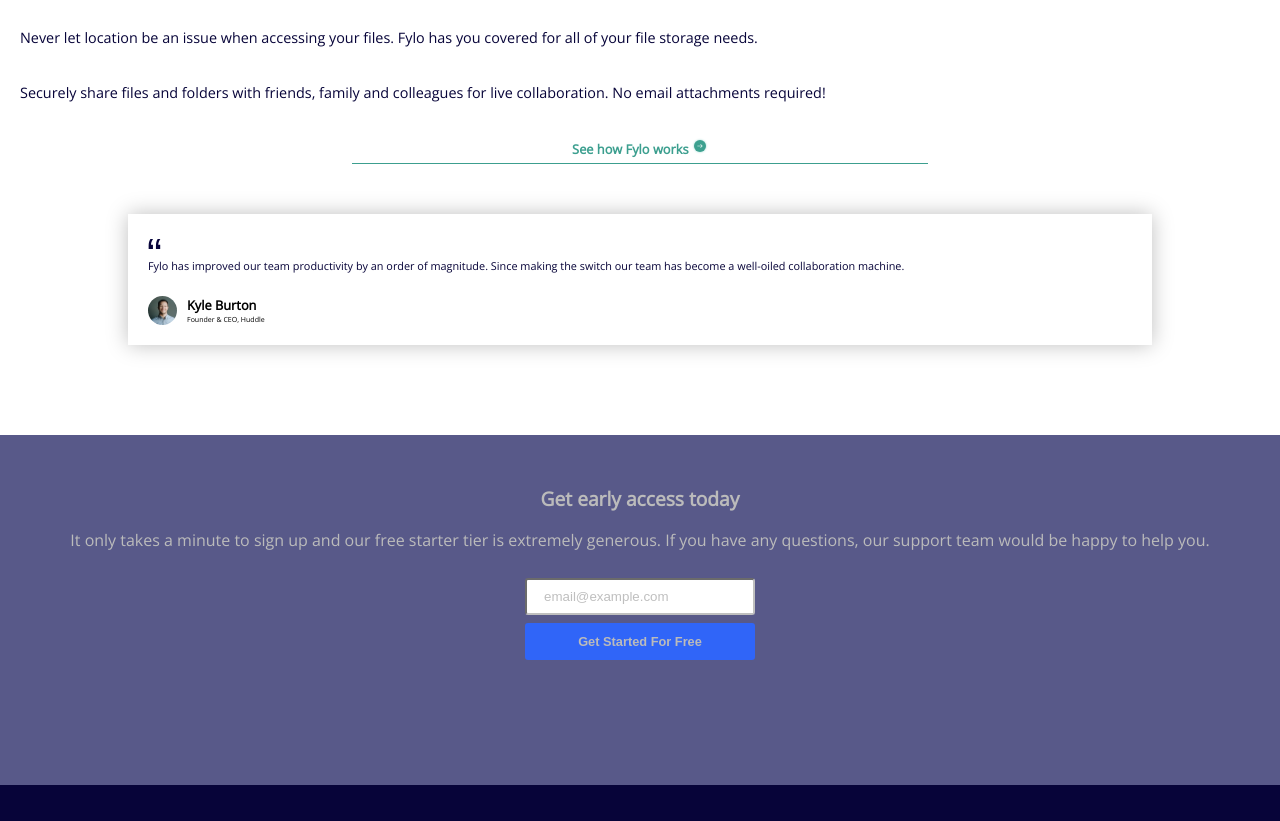
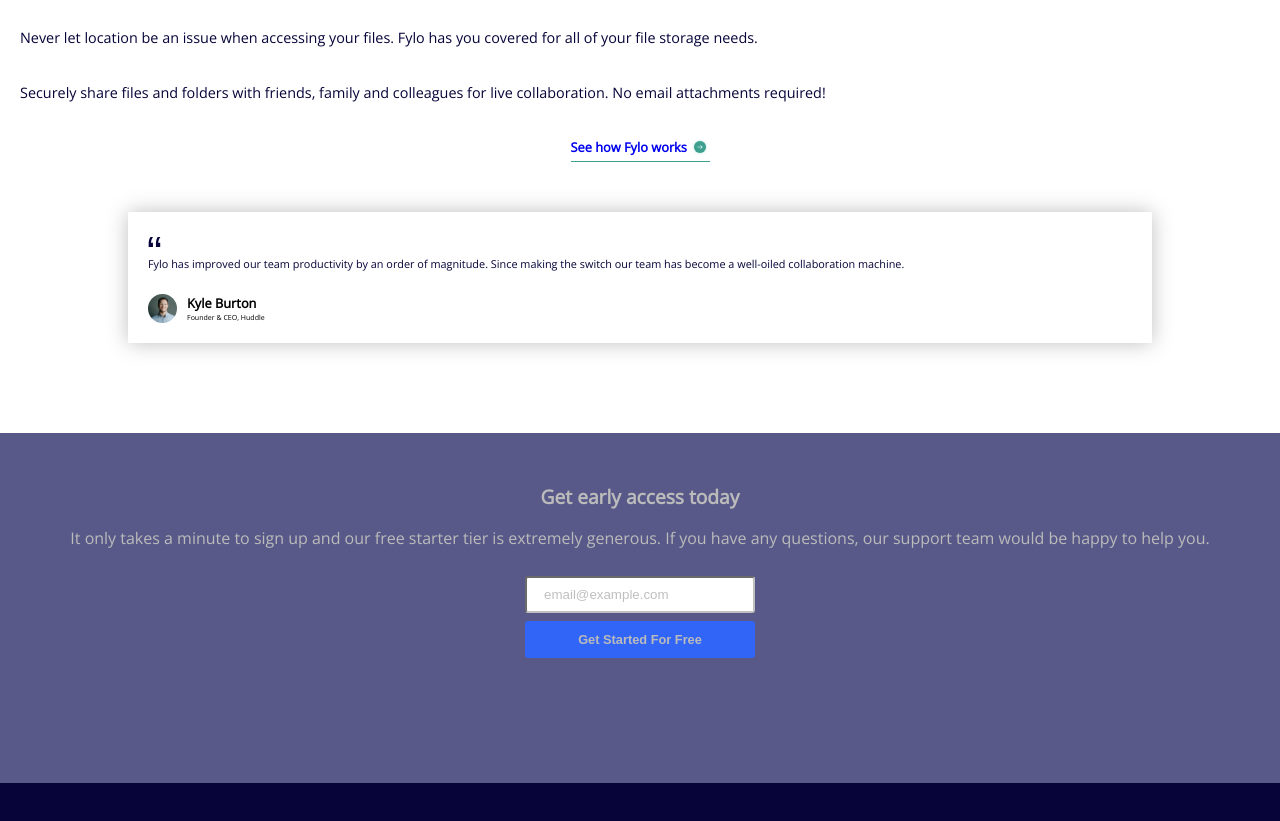
Before and after one commit to pablotebb/Fylo_landing_page_with_two_column_layout, a plain HTML site: page index.html in a window 1280 px wide. Shown: the part 2460-3281 px from the top of the page. Drawn offline with nearby package versions, Linux system fonts and the light colour scheme.

Commit message:
new link

```diff
--- a/index.html
+++ b/index.html
@@ -79,10 +79,10 @@
             Securely share files and folders with friends, family and colleagues
             for live collaboration. No email attachments required!
           </p>
-          <a class="section-stay-productive__link" href="#"
-            >See how Fylo works
-            <img src="./images/icon-arrow.svg" alt="icon arrow"
-          /></a>
+          <div class="section-stay-productive__link" href="#">
+            <a href="#"> See how Fylo works</a>
+            <img src="./images/icon-arrow.svg" alt="icon arrow" />
+          </div>
           <!-- CARD -->
           <div class="section-stay-productive-card">
             <img
--- a/sass/_sections.scss
+++ b/sass/_sections.scss
@@ -26,21 +26,25 @@
   }
   &__link {
     // border: 1px solid red;
+    display: flex;
+    align-items: center;
+    gap: 0.3125rem;
     padding-bottom: 0.3125rem;
-    width: 45%;
+    width: 8.6875rem;
     margin: auto;
-    display: block;
     margin-top: 1.25rem;
     text-align: center;
     font-size: 0.8em;
     text-decoration: none;
     border-bottom: 0.0625rem solid variables.$Moderate-Cyan;
-    // border-bottom-width: 10%;
     color: variables.$Moderate-Cyan;
     font-weight: 700;
-    &:hover {
-      cursor: pointer;
-      color: variables.$Moderate-Cyan-light;
+    a {
+      text-decoration: none;
+      &:hover {
+        cursor: pointer;
+        color: variables.$Moderate-Cyan-light;
+      }
     }
   }
 }
@@ -74,7 +78,7 @@
     &__link {
       // border: 1px solid red;
       font-size: 1.1em;
-      width: 12.8125rem;
+      width: 182px;
       margin-left: 0;
       text-align: left;
     }
```
Also changed, not shown: styles.css, 1 other file.
